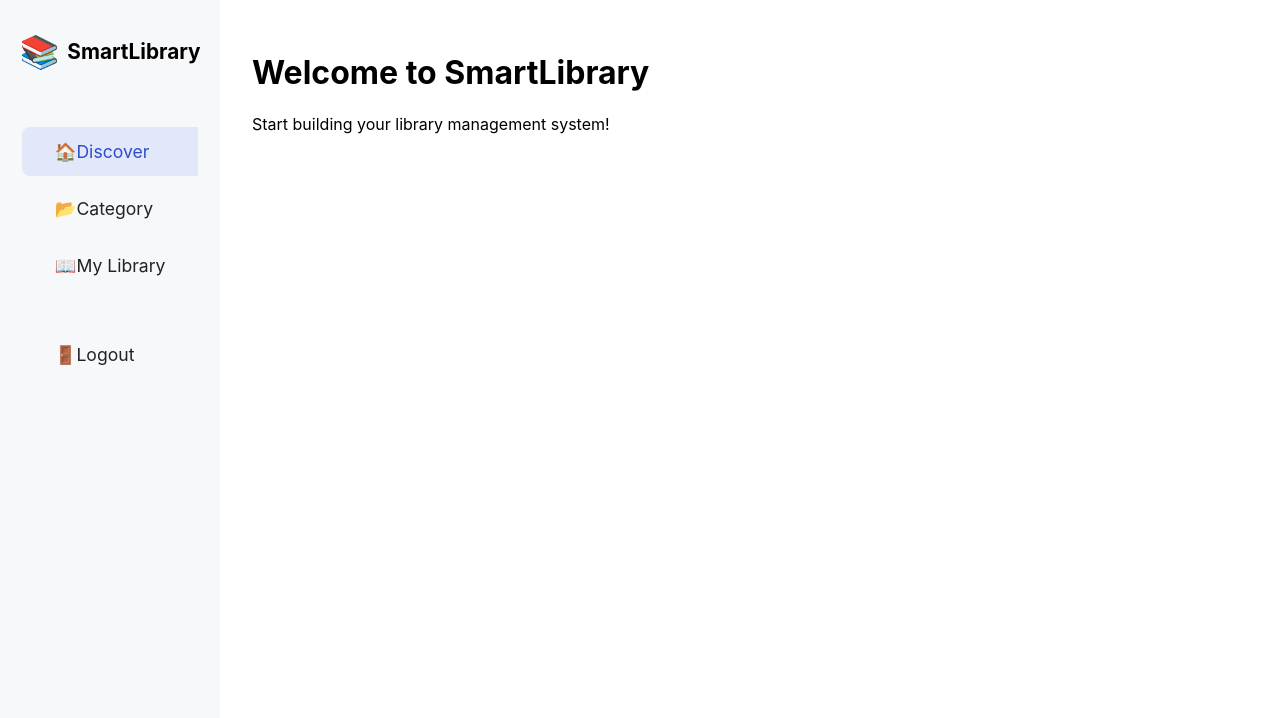
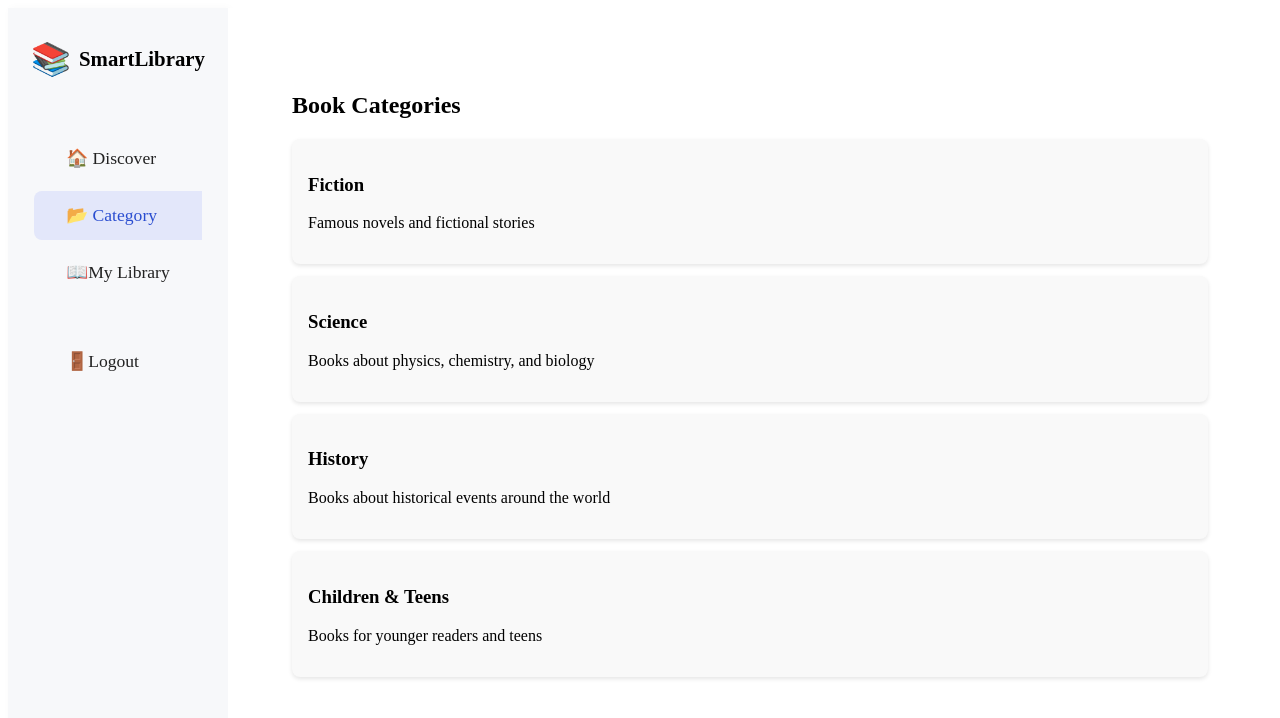
Before and after one commit to MohammadaminAlbooyeh/SmartLibrary, a React (Create React App) app in the folder frontend/: page /category in a window 1280 px wide. Shown: the top 718 px of the page. Built offline with nearby package versions, Linux system fonts and the light colour scheme.

Commit message:
creating category page

```diff
--- a/frontend/package.json
+++ b/frontend/package.json
@@ -9,6 +9,7 @@
     "@testing-library/user-event": "^13.5.0",
     "react": "^19.1.0",
     "react-dom": "^19.1.0",
+    "react-router-dom": "^7.7.0",
     "react-scripts": "5.0.1",
     "web-vitals": "^2.1.4"
   },
--- a/frontend/src/App.js
+++ b/frontend/src/App.js
@@ -1,17 +1,38 @@
+
 
 import Sidebar from './Sidebar';
+import Category from './Category';
 import './App.css';
+import {
+  BrowserRouter as Router,
+  Routes,
+  Route
+} from 'react-router-dom';
 
 function App() {
   return (
+    <Router>
       <div style={{ display: 'flex', minHeight: '100vh' }}>
         <Sidebar />
         <main style={{ flex: 1, background: '#fff', padding: '32px' }}>
-        {/* Home page content will go here */}
+          <Routes>
+            <Route path="/" element={
+              <>
                 <h1>Welcome to SmartLibrary</h1>
                 <p>Start building your library management system!</p>
+              </>
+            } />
+            <Route path="/category" element={<Category />} />
+            <Route path="*" element={
+              <>
+                <h1>Welcome to SmartLibrary</h1>
+                <p>Start building your library management system!</p>
+              </>
+            } />
+          </Routes>
         </main>
       </div>
+    </Router>
   );
 }
 
--- /dev/null
+++ b/frontend/src/Category.js
@@ -0,0 +1,32 @@
+import React from 'react';
+
+const categories = [
+  { id: 1, name: 'Fiction', description: 'Famous novels and fictional stories' },
+  { id: 2, name: 'Science', description: 'Books about physics, chemistry, and biology' },
+  { id: 3, name: 'History', description: 'Books about historical events around the world' },
+  { id: 4, name: 'Children & Teens', description: 'Books for younger readers and teens' }
+];
+
+function Category() {
+  return (
+    <div style={{ padding: '32px' }}>
+      <h2>Book Categories</h2>
+      <ul style={{ listStyle: 'none', padding: 0 }}>
+        {categories.map(category => (
+          <li key={category.id} style={{
+            background: '#f9f9f9',
+            margin: '12px 0',
+            padding: '16px',
+            borderRadius: '8px',
+            boxShadow: '0 2px 4px rgba(0,0,0,0.1)'
+          }}>
+            <h3>{category.name}</h3>
+            <p>{category.description}</p>
+          </li>
+        ))}
+      </ul>
+    </div>
+  );
+}
+
+export default Category;
--- a/frontend/src/Sidebar.css
+++ b/frontend/src/Sidebar.css
@@ -49,3 +49,18 @@
   margin-top: 40px;
   color: #e74c3c;
 }
+
+.run-command {
+  margin-top: 20px;
+  padding: 10px 20px;
+  background: #2a4dd0;
+  color: white;
+  border: none;
+  border-radius: 4px;
+  cursor: pointer;
+  transition: background 0.2s;
+}
+
+.run-command:hover {
+  background: #1a2e8f;
+}
--- a/frontend/src/Sidebar.js
+++ b/frontend/src/Sidebar.js
@@ -1,7 +1,9 @@
 import React from "react";
 import "./Sidebar.css";
+import { Link, useLocation } from "react-router-dom";
 
 const Sidebar = () => {
+  const location = useLocation();
   return (
     <aside className="sidebar">
       <div className="sidebar-logo">
@@ -10,8 +12,16 @@
       </div>
       <nav className="sidebar-nav">
         <ul>
-          <li className="active"><span role="img" aria-label="discover">🏠</span> Discover</li>
-          <li><span role="img" aria-label="category">📂</span> Category</li>
+          <li className={location.pathname === "/" ? "active" : ""}>
+            <Link to="/" style={{ textDecoration: 'none', color: 'inherit' }}>
+              <span role="img" aria-label="discover">🏠</span> Discover
+            </Link>
+          </li>
+          <li className={location.pathname === "/category" ? "active" : ""}>
+            <Link to="/category" style={{ textDecoration: 'none', color: 'inherit' }}>
+              <span role="img" aria-label="category">📂</span> Category
+            </Link>
+          </li>
           <li><span role="img" aria-label="library">📖</span> My Library</li>
           <li className="sidebar-logout"><span role="img" aria-label="logout">🚪</span> Logout</li>
         </ul>
--- a/frontend/src/index.js
+++ b/frontend/src/index.js
@@ -1,17 +1,6 @@
 import React from 'react';
 import ReactDOM from 'react-dom/client';
-import './index.css';
 import App from './App';
-import reportWebVitals from './reportWebVitals';
 
 const root = ReactDOM.createRoot(document.getElementById('root'));
-root.render(
-  <React.StrictMode>
-    <App />
-  </React.StrictMode>
-);
-
-// If you want to start measuring performance in your app, pass a function
-// to log results (for example: reportWebVitals(console.log))
-// or send to an analytics endpoint. Learn more: https://bit.ly/CRA-vitals
-reportWebVitals();
+root.render(<App />);
--- /dev/null
+++ b/package.json
@@ -0,0 +1,5 @@
+{
+  "dependencies": {
+    "react-router-dom": "^7.7.0"
+  }
+}
```
Also changed, not shown: 5 other files (tests, documents, lock files or other folders). Lines whose indentation alone changed are shown as unchanged.
